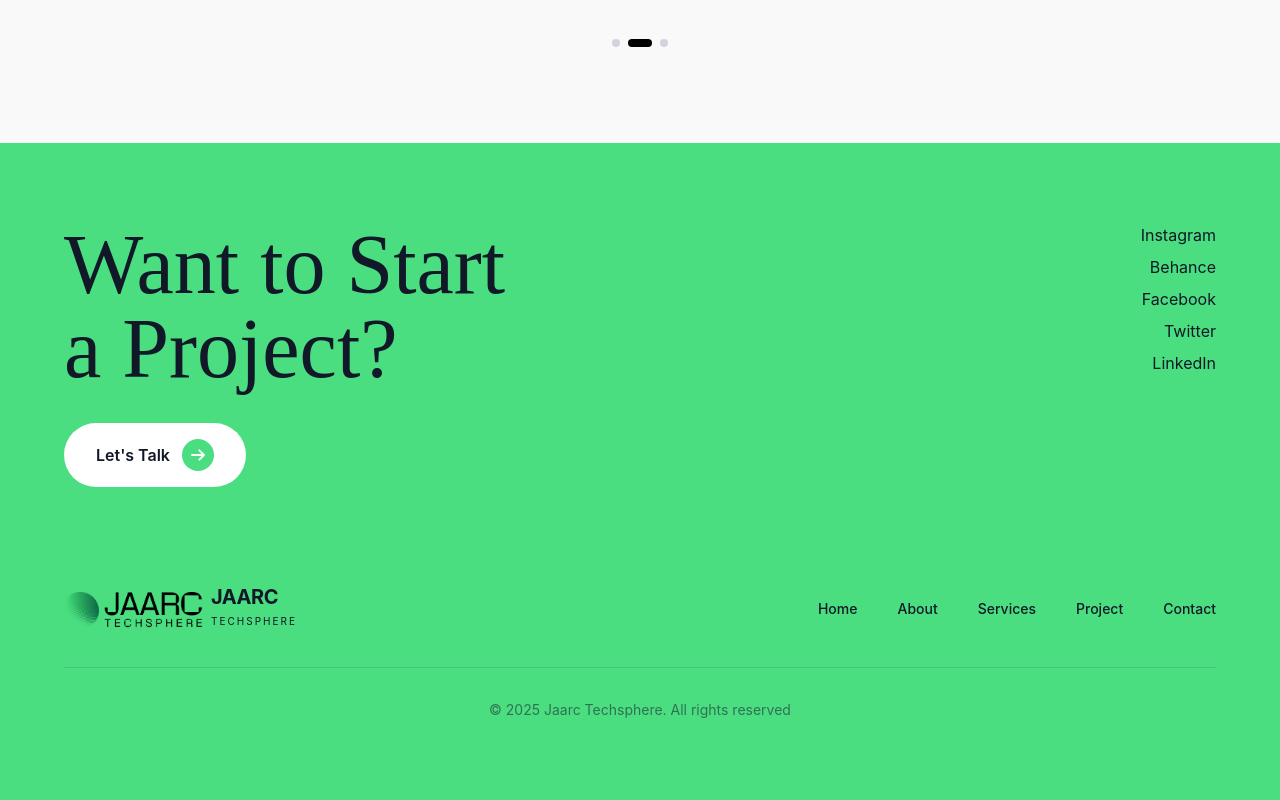
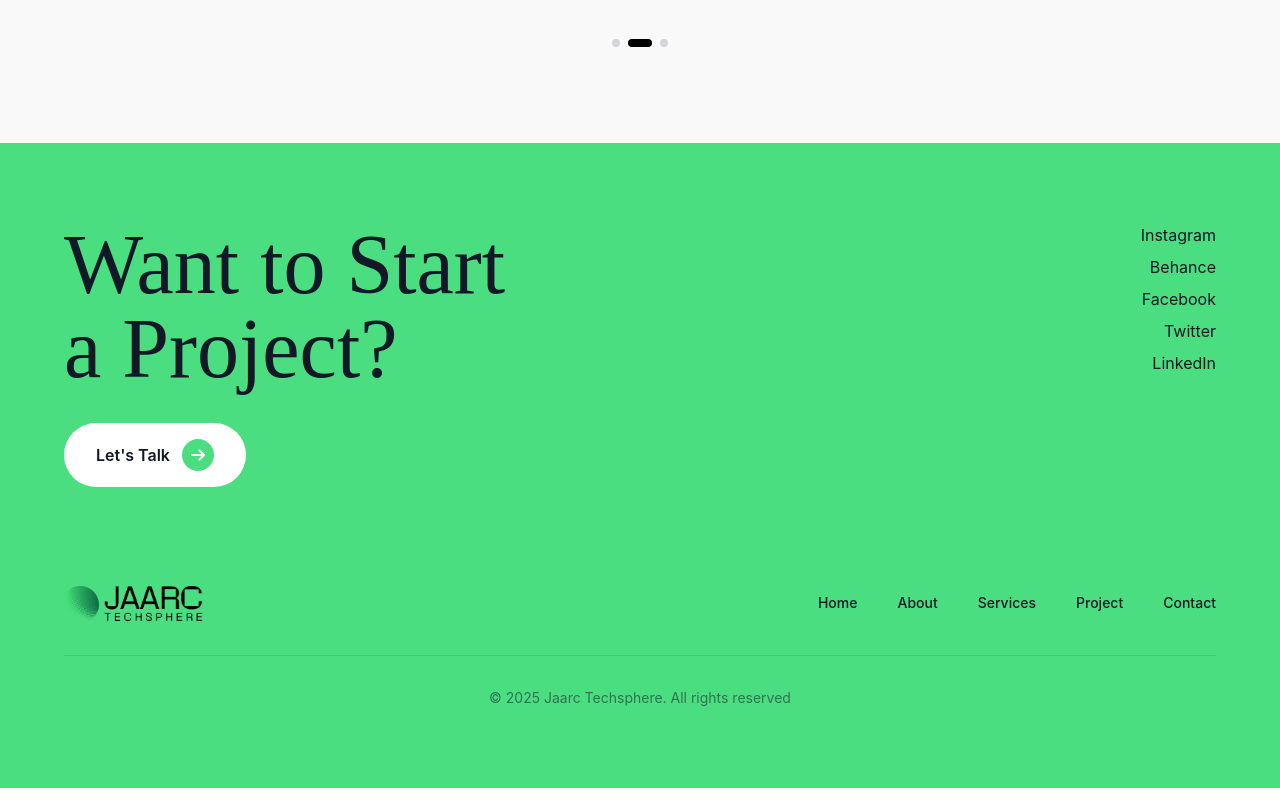
Before and after one commit to tommy0914/jarrcwebsite, a Vue app: page / in a window 1280 px wide. Shown: the part 5510-6310 px from the top of the page. Built offline with nearby package versions, Linux system fonts and the light colour scheme.

Commit message:
Refine Footer component layout by removing redundant text

```diff
--- a/src/components/Footer.vue
+++ b/src/components/Footer.vue
@@ -32,7 +32,6 @@ import logoImage from '../assets/logofirst.png'
       <div class="flex flex-col md:flex-row justify-between items-center pb-8 gap-8">
         <div class="flex items-center gap-2">
           <img :src="logoImage" alt="JAARC TECHSPHERE" class="h-8 md:h-10" />
-          <span class="font-bold text-gray-900 text-lg md:text-xl tracking-tight">JAARC <br/><span class="text-[10px] uppercase font-normal tracking-[0.2em] -mt-1 block">Techsphere</span></span>
         </div>
 
         <nav class="flex flex-wrap justify-center gap-6 md:gap-10 text-sm font-medium text-gray-900">
```
